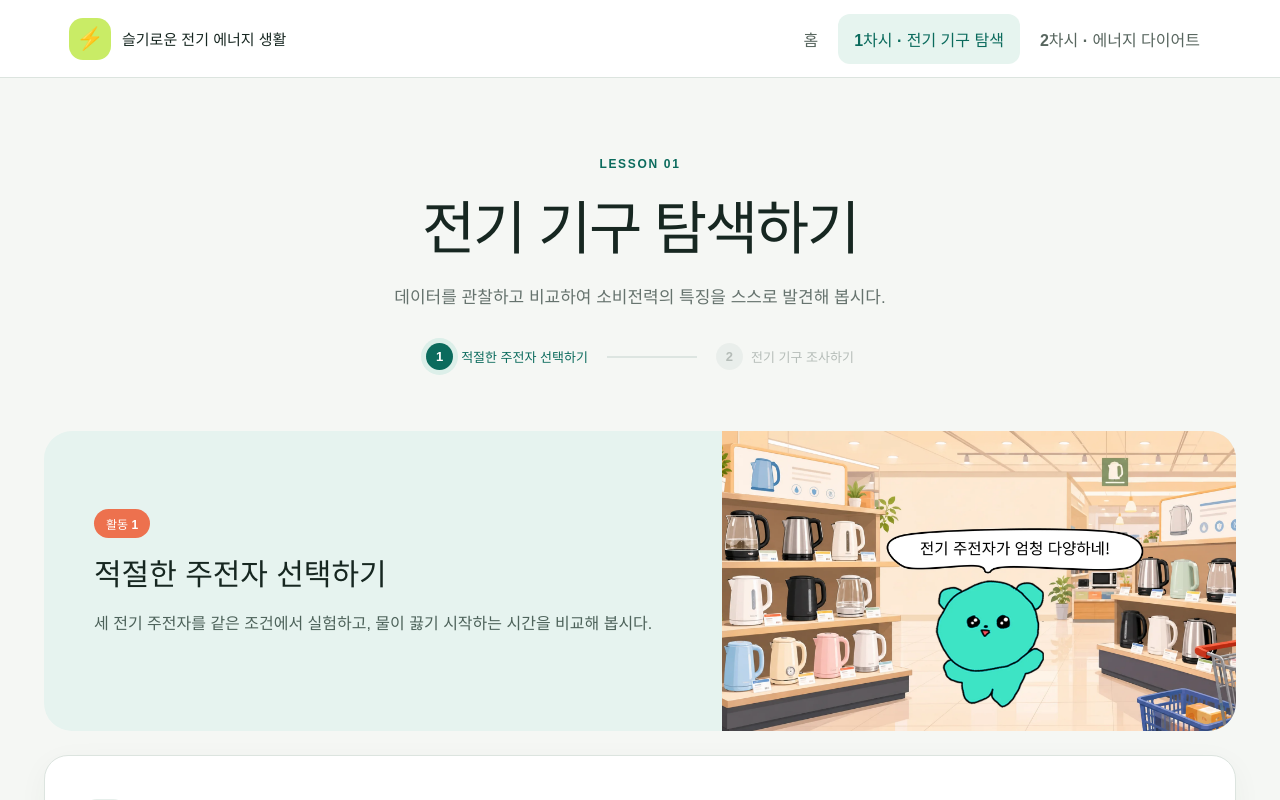
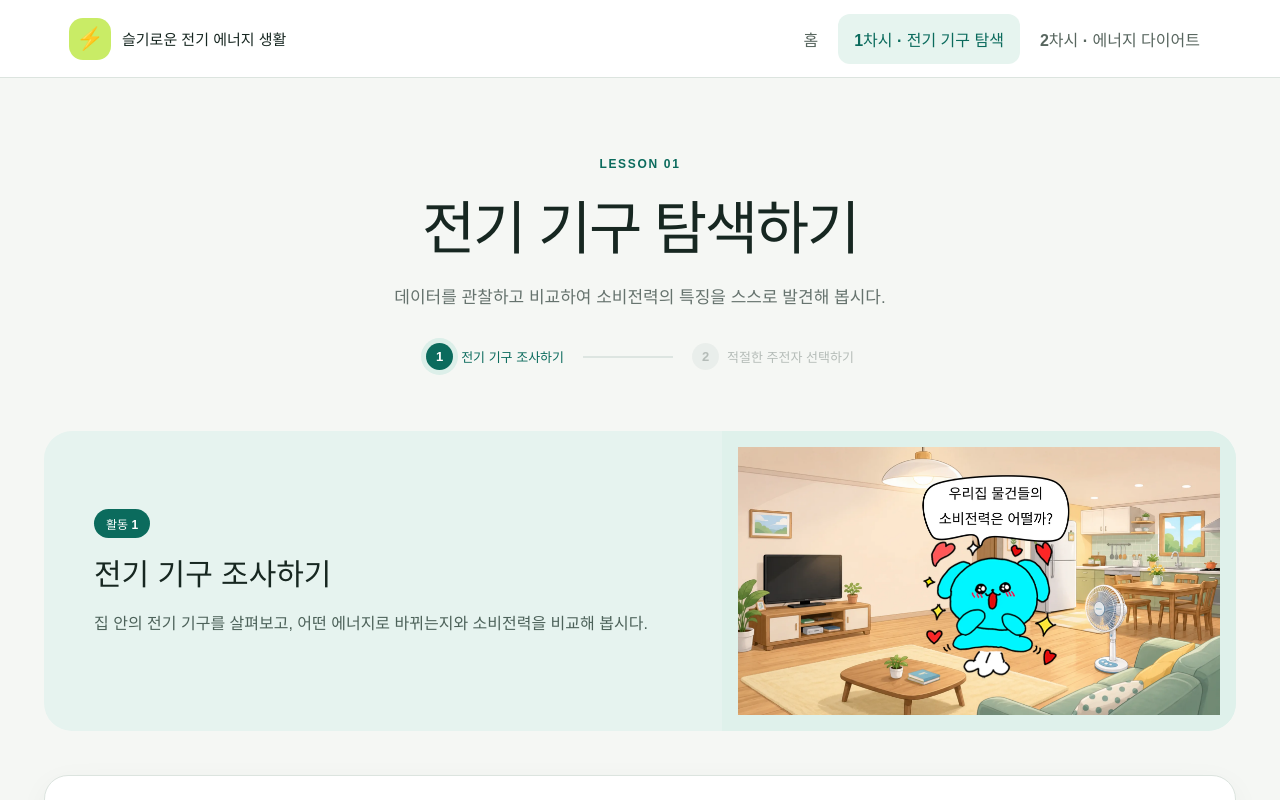
Before and after one commit to moon0saem/power_consumption, a React (Vite) app in the folder react-app/: page /#/home in a window 1280 px wide. Both pictures are taken after a click on the button "1차시 · 전기 기구 탐색". Shown: the top 800 px of the page. Built offline with nearby package versions, Linux system fonts and the light colour scheme; a web font is replaced by a local one.

Commit message:
Reorder lesson one activities

```diff
--- a/react-app/src/pages/KettleActivityV2.jsx
+++ b/react-app/src/pages/KettleActivityV2.jsx
@@ -97,7 +97,7 @@ function BoilingSimulation({ conditions, runId, onComplete }) {
   )
 }
 
-export default function KettleActivityV2({ onNext }) {
+export default function KettleActivityV2() {
   const [conditions, setConditions] = usePersistedState('energy-class:kettle-conditions-v5', defaultConditions)
   const [conditionsComplete, setConditionsComplete] = useState(false)
   const [conditionMessage, setConditionMessage] = useState('')
@@ -137,7 +137,7 @@ export default function KettleActivityV2({ onNext }) {
   return (
     <section className="activity-section kettle-activity">
       <div className="activity-intro">
-        <div><span className="activity-tag orange">활동 1</span><h2>적절한 주전자 선택하기</h2><p>세 전기 주전자를 같은 조건에서 실험하고, 물이 끓기 시작하는 시간을 비교해 봅시다.</p></div>
+        <div><span className="activity-tag orange">활동 2</span><h2>적절한 주전자 선택하기</h2><p>세 전기 주전자를 같은 조건에서 실험하고, 물이 끓기 시작하는 시간을 비교해 봅시다.</p></div>
         <img src={asset('mart.webp')} alt="전기 주전자를 고르는 고심이" />
       </div>
 
@@ -173,7 +173,6 @@ export default function KettleActivityV2({ onNext }) {
 
       {allRevealed && <div className="kettle-next-action revealed">
         <p>각 전기 주전자의 성능과 소비전력을 고려하여 고심이에게 가장 적절한 주전자를 추천해 봅시다. 학습지에 정리해 보세요.</p>
-        <button type="button" className="primary appliance-next-button" onClick={onNext}>고심이네 집의 전기 기구 조사하러 가기</button>
       </div>}
     </section>
   )
--- a/react-app/src/pages/LessonOne.jsx
+++ b/react-app/src/pages/LessonOne.jsx
@@ -21,7 +21,7 @@ const applianceDefinitions = [
 const initialApplianceRows = applianceDefinitions.map(({ appliance }) => ({ appliance, energy: '', power: 0 }))
 const asset = (name) => `${import.meta.env.BASE_URL}assets/${name}`
 
-function ApplianceActivity() {
+function ApplianceActivity({ onNext }) {
   const [rows, setRows] = usePersistedState('energy-class:appliance-fixed-v2', initialApplianceRows)
   const [saved, setSaved] = usePersistedState('energy-class:appliance-fixed-saved-v2', [])
   const [message, setMessage] = useState('')
@@ -59,7 +59,7 @@ function ApplianceActivity() {
     setSaved(rows)
   }
   return <section className="activity-section">
-    <div className="activity-intro appliance-intro"><div><span className="activity-tag">활동 2</span><h2>전기 기구 조사하기</h2><p>집 안의 전기 기구를 살펴보고, 어떤 에너지로 바뀌는지와 소비전력을 비교해 봅시다.</p></div><img src={asset('home.webp')} alt="다양한 전기 기구가 있는 고심이네 집" /></div>
+    <div className="activity-intro appliance-intro"><div><span className="activity-tag">활동 1</span><h2>전기 기구 조사하기</h2><p>집 안의 전기 기구를 살펴보고, 어떤 에너지로 바뀌는지와 소비전력을 비교해 봅시다.</p></div><img src={asset('home.webp')} alt="다양한 전기 기구가 있는 고심이네 집" /></div>
 
     <div className={valid ? 'appliance-workspace is-split' : 'appliance-workspace'}>
       <div className="learning-card appliance-input-card">
@@ -85,7 +85,10 @@ function ApplianceActivity() {
       </div>
     </div>
 
-    {valid && <p className="worksheet-prompt revealed">소비전력과 전환되는 에너지 사이에는 어떤 특징이 있나요? 학습지에 정리해 봅시다.</p>}
+    {valid && <div className="kettle-next-action revealed">
+      <p>소비전력과 전환되는 에너지 사이에는 어떤 특징이 있나요? 학습지에 정리해 봅시다.</p>
+      <button type="button" className="primary appliance-next-button" onClick={onNext}>적절한 주전자 선택하기</button>
+    </div>}
   </section>
 }
 
@@ -112,7 +115,7 @@ function KettleActivity() {
   const allRevealed = state.revealed.length === 3
 
   return <section className="activity-section kettle-activity">
-    <div className="activity-intro"><div><span className="activity-tag orange">활동 1</span><h2>어떤 전기 주전자를 사는 게 좋을까?</h2><p>실제 판매 데이터와 성능 실험 결과를 근거로 고심이에게 가장 효율적인 제품을 추천해 봅시다.</p></div><img src={asset('mart.webp')} alt="전기 주전자를 고르는 고심이" /></div>
+    <div className="activity-intro"><div><span className="activity-tag orange">활동 2</span><h2>어떤 전기 주전자를 사는 게 좋을까?</h2><p>실제 판매 데이터와 성능 실험 결과를 근거로 고심이에게 가장 효율적인 제품을 추천해 봅시다.</p></div><img src={asset('mart.webp')} alt="전기 주전자를 고르는 고심이" /></div>
     <div className="learning-card">
       <StepHeading number="0" title="실제 전기 주전자 데이터 둘러보기" done />
       <p className="muted">우리나라에서 판매되는 전기 주전자 50개의 용량과 소비전력 데이터입니다.</p>
@@ -149,16 +152,16 @@ function KettleActivity() {
 }
 
 export default function LessonOne() {
-  const [activity, setActivity] = usePersistedState('energy-class:lesson1-activity-v1', 'kettle')
-  const [appliancesUnlocked, setAppliancesUnlocked] = usePersistedState('energy-class:lesson1-appliances-unlocked-v1', activity === 'appliances')
-  const openAppliances = () => {
-    setAppliancesUnlocked(true)
-    setActivity('appliances')
+  const [activity, setActivity] = usePersistedState('energy-class:lesson1-activity-v2', 'appliances')
+  const [kettleUnlocked, setKettleUnlocked] = usePersistedState('energy-class:lesson1-kettle-unlocked-v2', activity === 'kettle')
+  const openKettle = () => {
+    setKettleUnlocked(true)
+    setActivity('kettle')
     window.scrollTo({ top: 0, behavior: 'smooth' })
   }
   const switchActivity = (nextActivity) => {
     setActivity(nextActivity)
     window.scrollTo({ top: 0, behavior: 'smooth' })
   }
-  return <div className="page lesson-page"><header className="page-header"><span>LESSON 01</span><h1>전기 기구 탐색하기</h1><p>데이터를 관찰하고 비교하여 소비전력의 특징을 스스로 발견해 봅시다.</p><div className="journey-progress" aria-label="1차시 활동 선택"><button type="button" className={activity === 'kettle' ? 'active' : 'complete'} onClick={() => switchActivity('kettle')} aria-current={activity === 'kettle' ? 'step' : undefined}><i>{activity === 'kettle' ? '1' : '✓'}</i>적절한 주전자 선택하기</button><b /><button type="button" className={activity === 'appliances' ? 'active' : appliancesUnlocked ? 'available' : ''} disabled={!appliancesUnlocked} onClick={() => switchActivity('appliances')} aria-current={activity === 'appliances' ? 'step' : undefined}><i>2</i>전기 기구 조사하기</button></div></header>{activity === 'kettle' ? <KettleActivityV2 onNext={openAppliances} /> : <ApplianceActivity />}</div>
+  return <div className="page lesson-page"><header className="page-header"><span>LESSON 01</span><h1>전기 기구 탐색하기</h1><p>데이터를 관찰하고 비교하여 소비전력의 특징을 스스로 발견해 봅시다.</p><div className="journey-progress" aria-label="1차시 활동 선택"><button type="button" className={activity === 'appliances' ? 'active' : 'complete'} onClick={() => switchActivity('appliances')} aria-current={activity === 'appliances' ? 'step' : undefined}><i>{activity === 'appliances' ? '1' : '✓'}</i>전기 기구 조사하기</button><b /><button type="button" className={activity === 'kettle' ? 'active' : kettleUnlocked ? 'available' : ''} disabled={!kettleUnlocked} onClick={() => switchActivity('kettle')} aria-current={activity === 'kettle' ? 'step' : undefined}><i>2</i>적절한 주전자 선택하기</button></div></header>{activity === 'appliances' ? <ApplianceActivity onNext={openKettle} /> : <KettleActivityV2 />}</div>
 }
```
Also changed, not shown: 1 other file (tests, documents, lock files or other folders).
